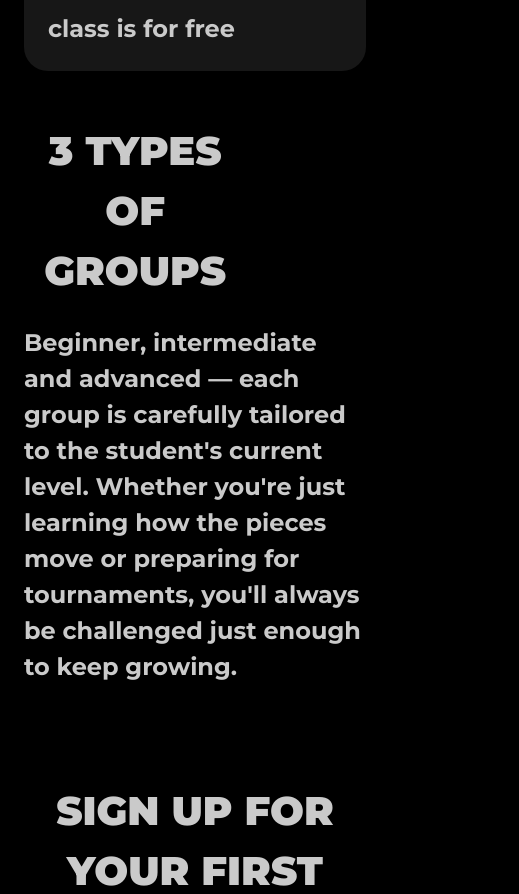
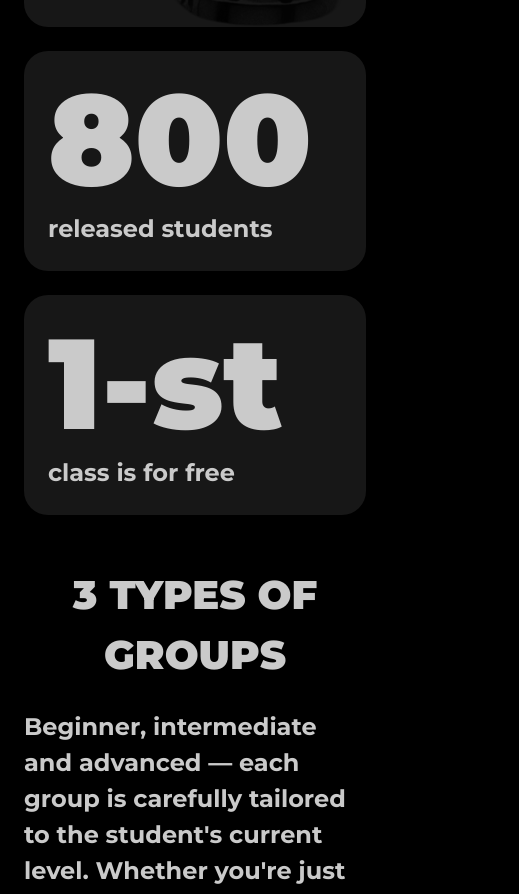
Before and after one commit to samobutniy-1/Chess-invitation, a React (Vite) app: page / in a window 390 px wide. Shown: the part 2775-3669 px from the top of the page, 519 px wide, since content can reach past the window. Built offline with nearby package versions, Linux system fonts and the light colour scheme.

Commit message:
style: make SignUpSection responsive

```diff
--- a/src/components/groups-section/GroupsSection.jsx
+++ b/src/components/groups-section/GroupsSection.jsx
@@ -2,8 +2,8 @@ import { SectionTitle } from "../section-title/SectionTitle";
 
 export function GroupsSection() {
   return (
-    <section className="text-gray ">
-      <SectionTitle className="max-w-[65%]"> 3 types of groups</SectionTitle>
+    <section className="text-gray">
+      <SectionTitle>3 types of groups</SectionTitle>
 
       <p className="font-bold text-[clamp(24px,5vw,40px)] mb-24">
         Beginner, intermediate and advanced — each group is carefully tailored
--- a/src/components/section-title/SectionTitle.jsx
+++ b/src/components/section-title/SectionTitle.jsx
@@ -1,7 +1,7 @@
 export function SectionTitle({ children, className }) {
   return (
     <h2
-      className={`font-black text-[clamp(40px,5vw,48px)] text-center uppercase mb-6 md:text-left ${className}`}
+      className={`font-black text-[clamp(40px,5vw,48px)] text-center uppercase mb-6  ${className}`}
     >
       {children}
     </h2>
--- a/src/components/sign-up-section/SignUpSection.jsx
+++ b/src/components/sign-up-section/SignUpSection.jsx
@@ -2,11 +2,11 @@ import { SectionTitle } from "../section-title/SectionTitle";
 
 export function SignUpSection() {
   return (
-    <section className="text-gray">
+    <section className="text-gray md:flex md:flex-col md:items-center">
       <SectionTitle className="text-center">
         sign up for your first class now!
       </SectionTitle>
-      <form className="flex flex-col gap-12">
+      <form className="flex w-full md:max-w-130 flex-col gap-12 ">
         <div className="flex flex-col gap-1">
           <label htmlFor="name" className="font-bold text-2xl">
             Name
```
Also changed, not shown: public/knight.png, 1 other file (tests, documents, lock files or other folders).
